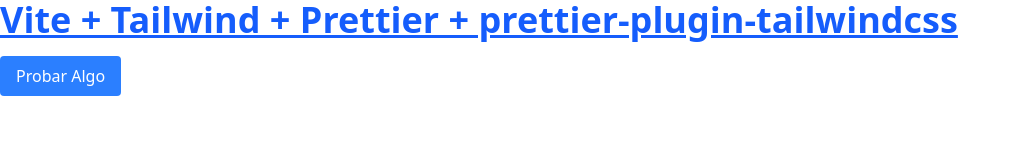
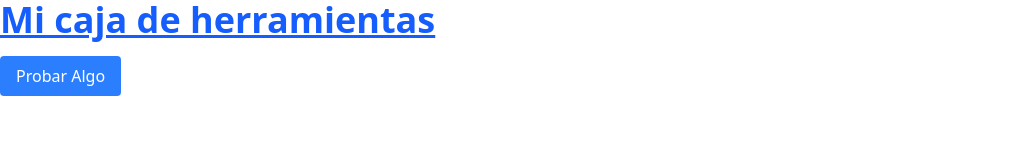
Before and after one commit to HernandezDev/vite-tailwind-modules, a website built with Vite: page index.html in a window 1280 px wide. Shown: the whole page, without its empty margins (0-1021 px from the left). Built offline with nearby package versions, Linux system fonts and the light colour scheme.

Commit message:
nombre del titulo

```diff
--- a/index.html
+++ b/index.html
@@ -10,7 +10,7 @@
   </head>
   <body>
     <h1 class="mb-4 text-2xl font-bold text-blue-600 underline md:text-4xl">
-      Vite + Tailwind + Prettier + prettier-plugin-tailwindcss
+      Mi caja de herramientas
     </h1>
     <button
       data-module="algo"
```
